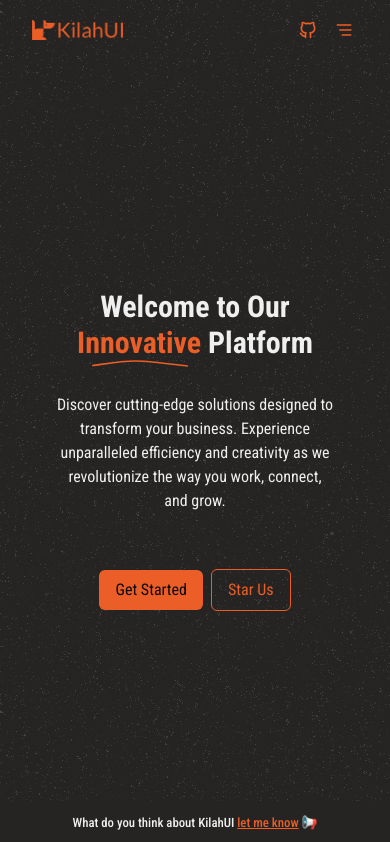
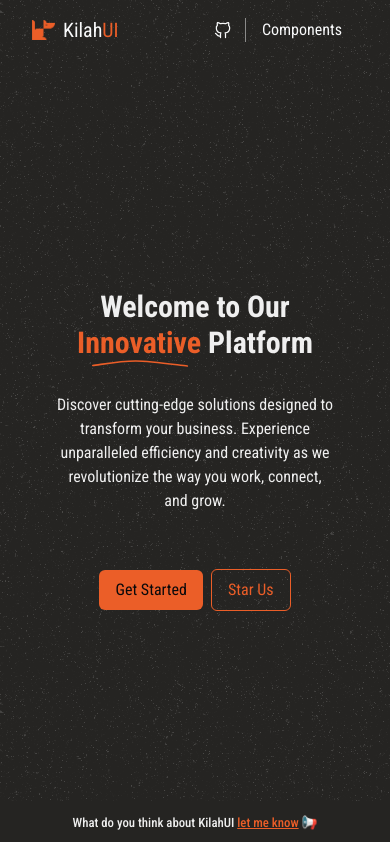
Before and after one commit to cmollinea/kilah-ui, a Next.js app: page / in a window 390 px wide. Shown: the top 842 px of the page. Built offline with nearby package versions, Linux system fonts and the light colour scheme.

Commit message:
styles: improve navbar

```diff
--- a/src/app/layout.tsx
+++ b/src/app/layout.tsx
@@ -1,4 +1,5 @@
 import { Banner } from "@/components/home/banner";
+import { NavBar } from "@/components/home/navbar";
 import { ProgressBarProvider } from "@/components/home/progress-bar";
 import type { Metadata } from "next";
 import { Roboto_Condensed } from "next/font/google";
@@ -28,6 +29,7 @@ export default function RootLayout({
         <ProgressBarProvider>
           <>
             <Banner />
+            <NavBar />
             {children}
           </>
         </ProgressBarProvider>
--- a/src/app/page.tsx
+++ b/src/app/page.tsx
@@ -1,14 +1,11 @@
 import { Features } from "@/components/home/features";
 import { Hero } from "@/components/home/hero";
-import { NavBar } from "@/components/home/navbar";
 import { categories } from "@/content";
 import Link from "next/link";
 
 export default async function Home() {
   return (
     <>
-      <NavBar />
-
       <main className="flex min-h-screen animate-translate-up flex-col place-content-center items-center overflow-x-hidden px-4 opacity-0">
         <div className="container flex flex-col place-content-center items-center space-y-20">
           <Hero />
--- a/src/components/home/navbar.tsx
+++ b/src/components/home/navbar.tsx
@@ -3,16 +3,18 @@
 import { useScroll } from "@/hooks/use-scroll";
 import Image from "next/image";
 import Link from "next/link";
+import { usePathname } from "next/navigation";
 import { GitHub } from "../icons";
 
 export const NavBar = () => {
   const { isTop } = useScroll();
+  const pathname = usePathname();
 
   return (
     <header
-      className={`sticky top-0 z-50 flex items-center justify-between px-8 py-4 text-gray-50 md:px-20 ${!isTop ? "bg-background/80 backdrop-blur-lg" : "bg-transparent"} transition-all ease-in-out`}
+      className={`sticky top-0 z-50 flex items-center justify-between px-8 py-4 text-gray-50 lg:px-20 ${!isTop ? "bg-background/80 backdrop-blur-lg" : "bg-transparent"} transition-all ease-in-out`}
     >
-      <Link href="/">
+      <Link className="flex items-center space-x-2" href="/">
         <Image
           alt="Logo"
           height={329}
@@ -20,38 +22,35 @@ export const NavBar = () => {
           className="h-5 w-full md:h-6"
           src="/assets/logo-no-background.png"
         />
+        <span className="text-xl md:text-2xl">
+          <span>Kilah</span>
+          <span className="text-primary">UI</span>
+        </span>
       </Link>
       <div className="flex items-center space-x-2">
-        <button className="rounded-xl p-1 text-primary">
+        <button
+          className={`rounded-xl p-1 hover:text-primary ${pathname !== "/" && "order-2 pl-3"}`}
+        >
           <GitHub />
         </button>
-        <nav className="flex items-center space-x-4 border-l border-primary/50 px-4 max-lg:hidden">
+        {pathname === "/" ? (
+          <nav className="flex items-center space-x-4 border-l border-foreground/50 px-4">
             <Link
               href="#components"
-            className="rounded-md bg-primary p-2 px-6 text-gray-950 transition-colors ease-out hover:bg-primary/80"
+              className="rounded-md transition-colors ease-out hover:text-primary/80 md:py-1"
             >
               Components
             </Link>
           </nav>
-        <button className="rounded-xl p-1 lg:hidden">
-          <svg
-            xmlns="http://www.w3.org/2000/svg"
-            width="20"
-            height="20"
-            viewBox="0 0 24 24"
-            fill="none"
-            stroke="currentColor"
-            strokeWidth="2"
-            strokeLinecap="round"
-            strokeLinejoin="round"
-            className="text-primary"
-          >
-            <path stroke="none" d="M0 0h24v24H0z" fill="none" />
-            <path d="M4 6h16" />
-            <path d="M7 12h13" />
-            <path d="M10 18h10" />
-          </svg>
-        </button>
+        ) : (
+          <div className="order-1 border-r border-foreground/50 pr-3">
+            <input
+              placeholder="Search components"
+              className="flex items-center rounded-md border border-foreground/50 bg-background px-2 transition-colors focus:border-foreground focus:outline-none max-md:max-w-[150px] max-md:text-sm max-md:placeholder:text-xs"
+              type="text"
+            />
+          </div>
+        )}
       </div>
     </header>
   );
--- a/src/components/icons/index.tsx
+++ b/src/components/icons/index.tsx
@@ -48,10 +48,10 @@ export const GitHub = () => {
       viewBox="0 0 24 24"
       fill="none"
       stroke="currentColor"
-      strokeWidth={2}
+      strokeWidth={1.5}
       strokeLinecap="round"
       strokeLinejoin="round"
-      className="h-5 w-5 md:h-7 md:w-7"
+      className="h-5 w-5 md:h-6 md:w-6"
     >
       <path stroke="none" d="M0 0h24v24H0z" fill="none" />
       <path d="M9 19c-4.3 1.4 -4.3 -2.5 -6 -3m12 5v-3.5c0 -1 .1 -1.4 -.5 -2c2.8 -.3 5.5 -1.4 5.5 -6a4.6 4.6 0 0 0 -1.3 -3.2a4.2 4.2 0 0 0 -.1 -3.2s-1.1 -.3 -3.5 1.3a12.3 12.3 0 0 0 -6.2 0c-2.4 -1.6 -3.5 -1.3 -3.5 -1.3a4.2 4.2 0 0 0 -.1 3.2a4.6 4.6 0 0 0 -1.3 3.2c0 4.6 2.7 5.7 5.5 6c-.6 .6 -.6 1.2 -.5 2v3.5" />
--- a/src/hooks/use-scroll.ts
+++ b/src/hooks/use-scroll.ts
@@ -1,18 +1,18 @@
 import { useEffect, useState } from "react";
 
-export const useScroll = () => {
+export const useScroll = (scrolled?: number) => {
   const [isTop, setIsTop] = useState(true);
 
   useEffect(() => {
     const handleScroll = () => {
-      setIsTop(window.scrollY <= 150);
+      setIsTop(window.scrollY <= (scrolled ?? 150));
     };
     window.addEventListener("scroll", handleScroll);
 
     return () => {
       window.removeEventListener("scroll", handleScroll);
     };
-  }, []);
+  }, [scrolled]);
 
   return { isTop };
 };
```
Also changed, not shown: public/assets/logo-no-background.png. Lines whose indentation alone changed are shown as unchanged.
